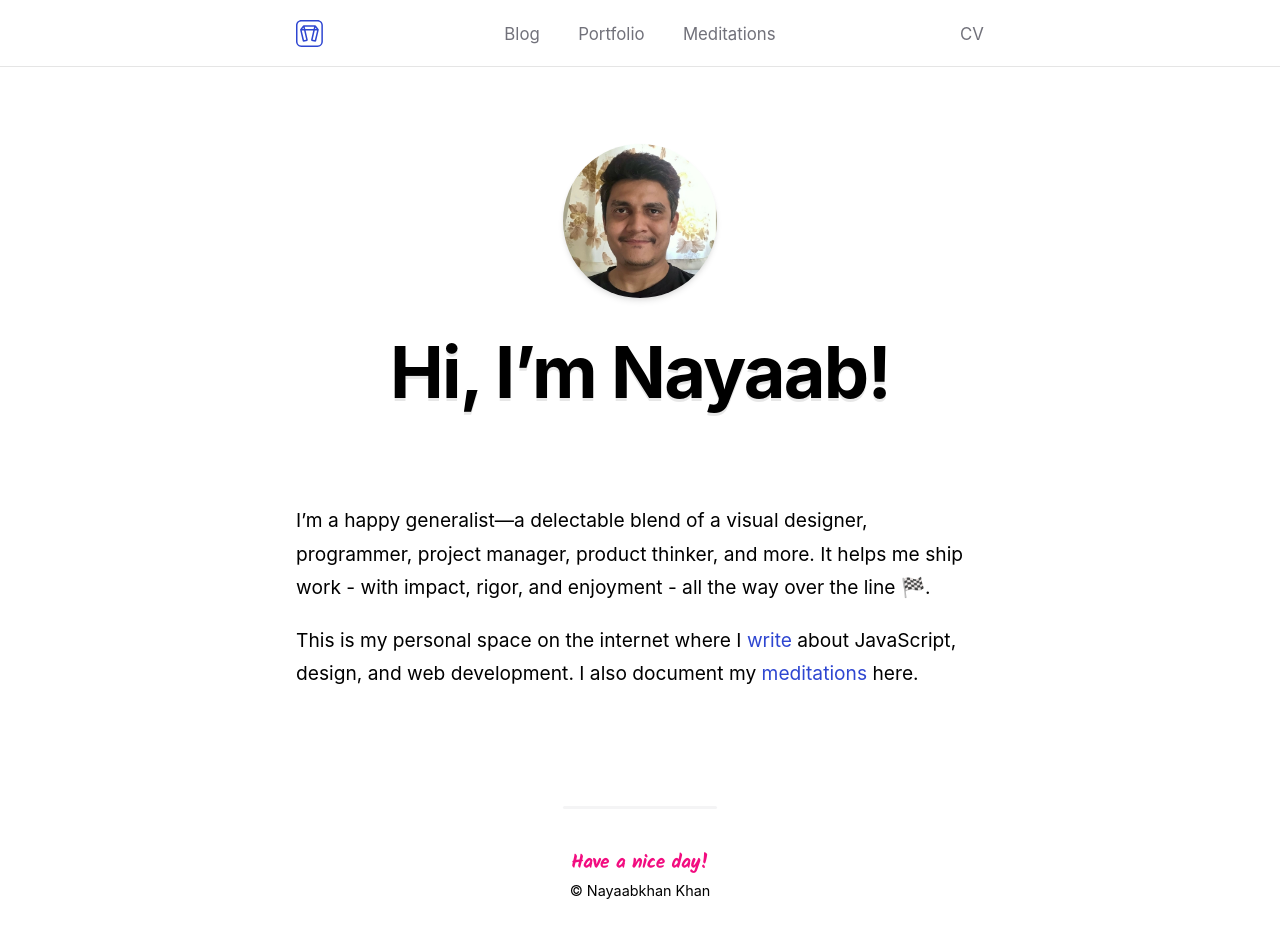
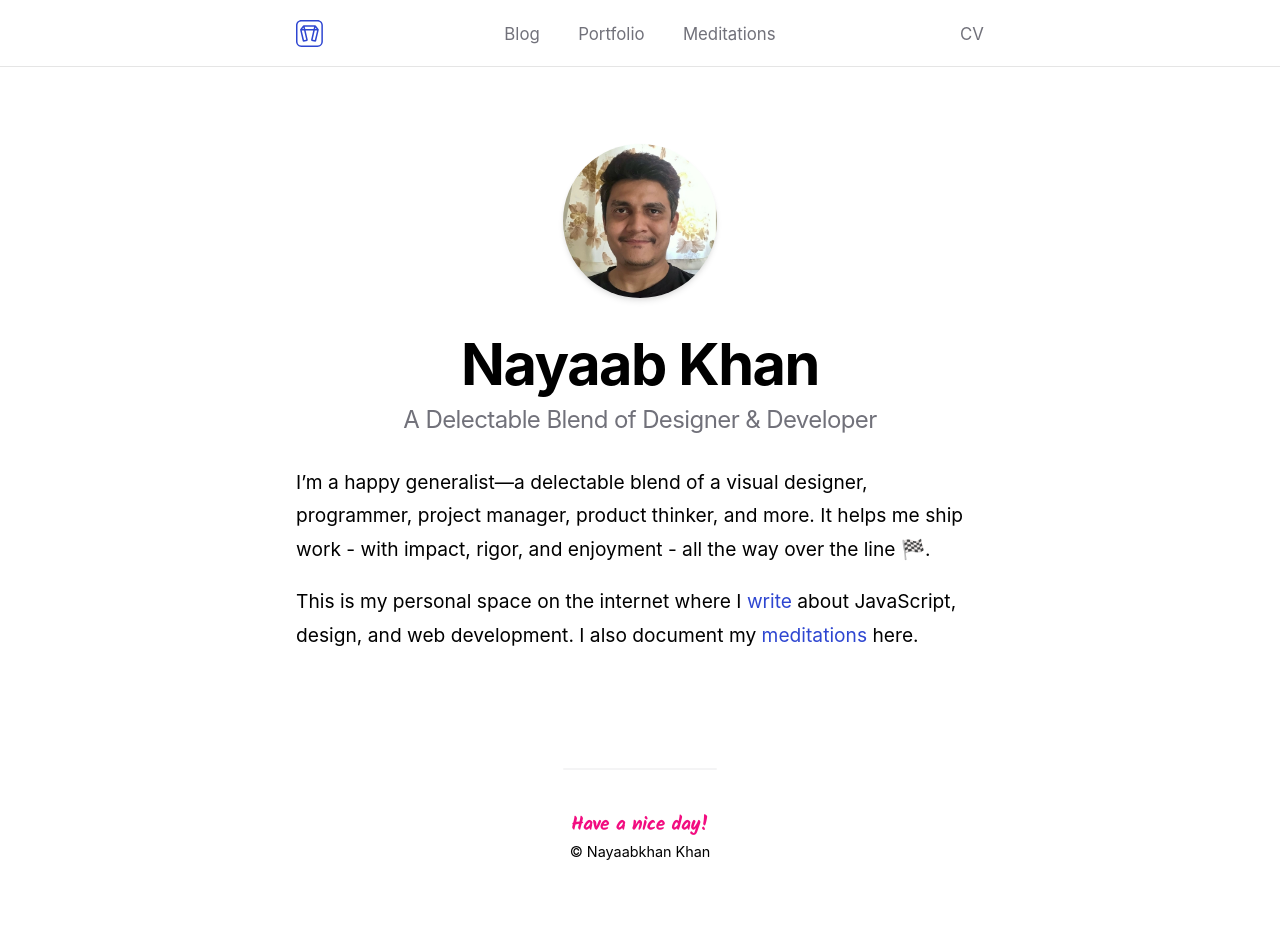
Before and after one commit to nayaabkhan/nayaabkhan.me, a Next.js app: page / in a window 1280 px wide. After the commit the page ends 900 px from the top, so only its background shows below. Built offline with nearby package versions, Linux system fonts and the light colour scheme; a web font is replaced by a local one.

Commit message:
Tweak the intro

```diff
--- a/pages/index.tsx
+++ b/pages/index.tsx
@@ -11,13 +11,14 @@ export default function Home() {
       <Head>
         <title>Nayaab Khan | Designer | Developer</title>
       </Head>
-      <header className="flex flex-col items-center">
+      <header className="flex flex-col items-center text-center">
         <div className="relative rounded-full overflow-hidden w-7 h-7 shadow-md">
           <Image src="/me.jpeg" layout="fill" />
         </div>
-        <h1 className="mb-6 text-shadow text-6xl font-bold text-center">
-          Hi, I’m Nayaab!
-        </h1>
+        <h1>Nayaab Khan</h1>
+        <h2 className="font-normal text-xl text-gray-500 mt-0">
+          A Delectable Blend of Designer &amp; Developer
+        </h2>
       </header>
 
       <main>
```
